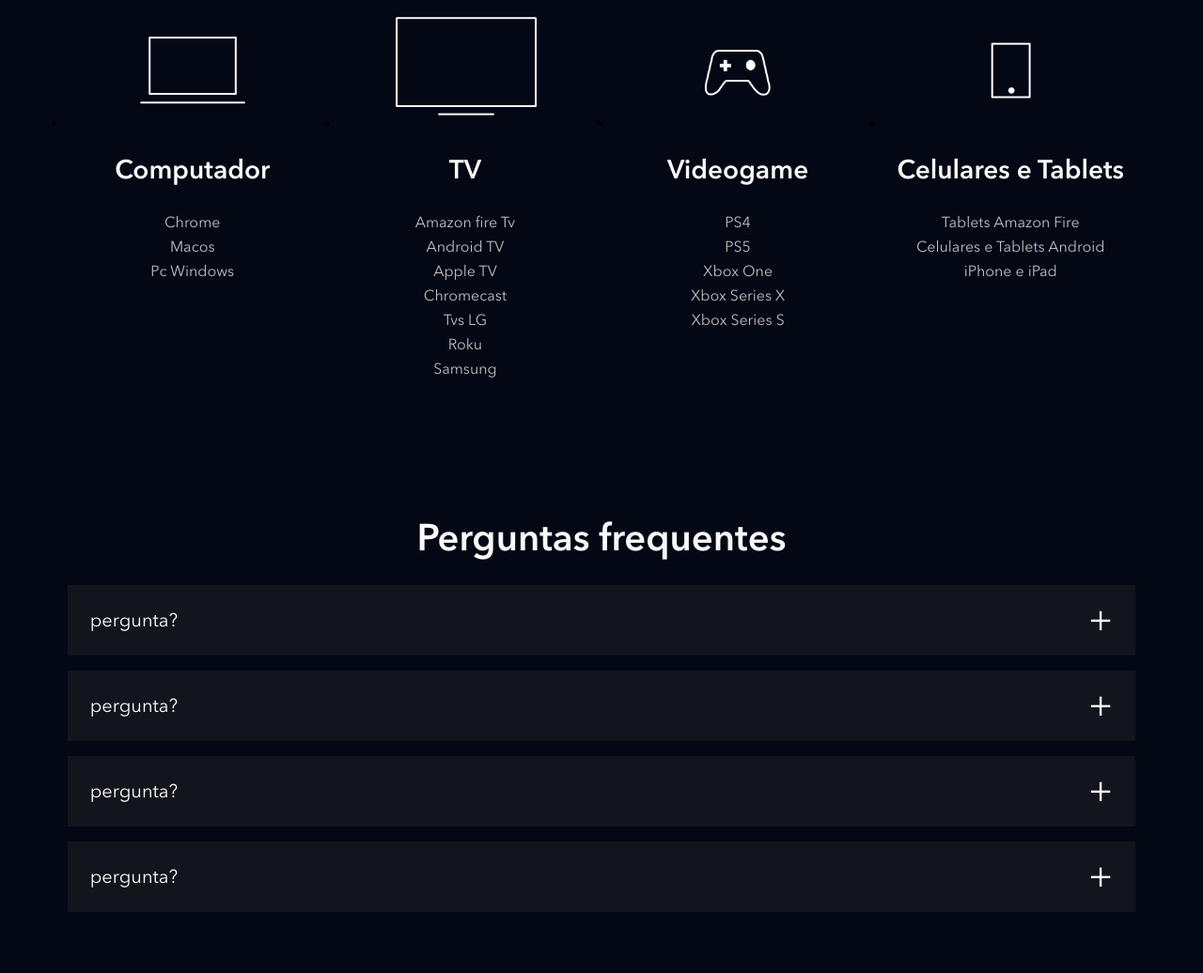
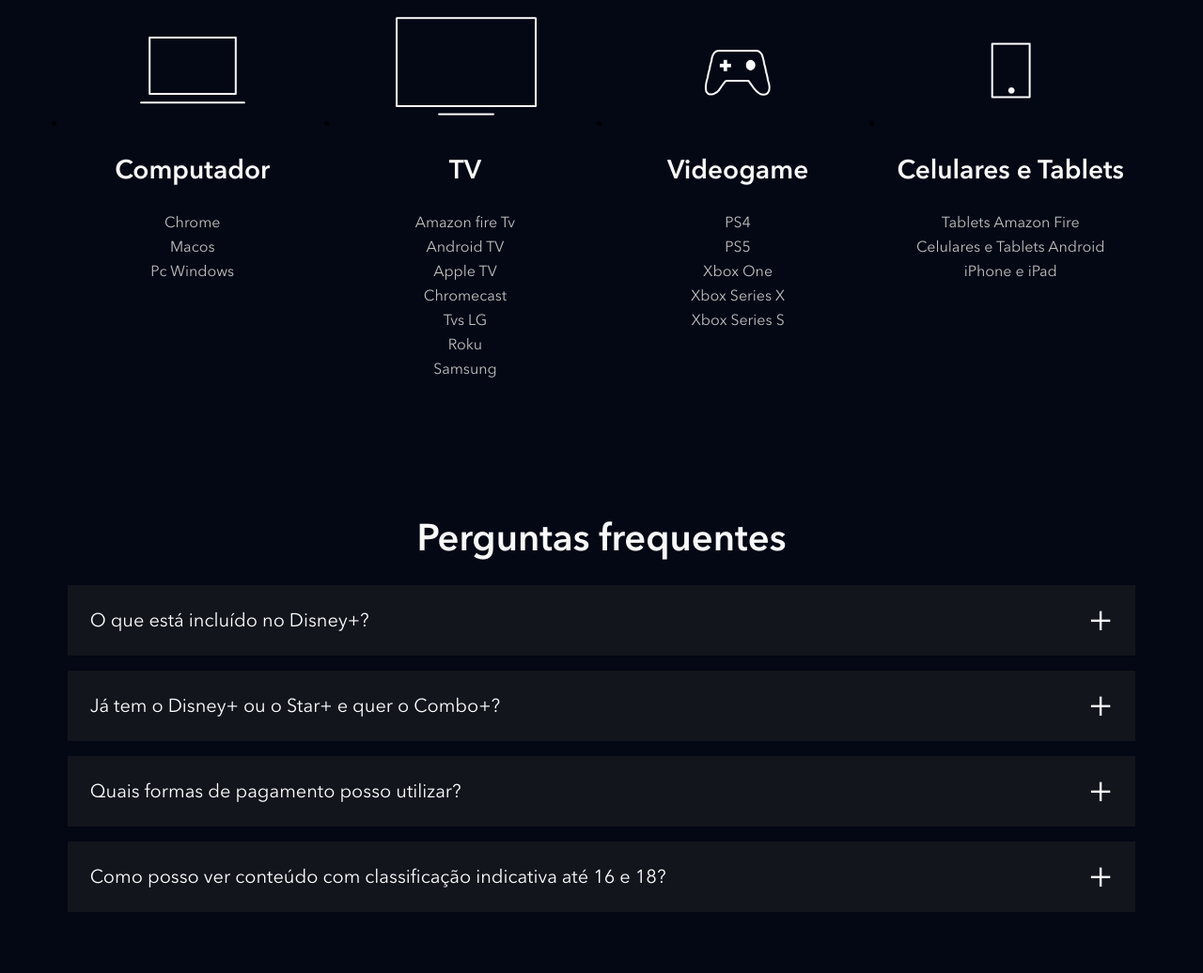
Before and after one commit to LuizFernandoDeveloper/LandpageDisneyPlus, a website: page index.html in a window 1280 px wide. Shown: the part 3823-4859 px from the top of the page at 94% size. Drawn offline with Linux system fonts and the light colour scheme; files whose address does not match are found by name.

Commit message:
updating the faq with information from the site

```diff
--- a/index.html
+++ b/index.html
@@ -212,34 +212,85 @@
         <ul class="faq__questions">
             <li class="faq__questions__item ">
                 <div class="faq__questions__item__question" data-faq-question>
-                    pergunta?
+                    O que está incluído no Disney+?
                 </div>
                 <div class="faq__questions__item__answer text--big ">
-                    resposta !
+                    <h5 class="text--big">O Disney+ oferece:</h5>
+                    <ul class="faq__questions__item__answer__list text--medium">
+                        <li>
+                            Experiência de entretenimento exclusiva
+                        </li>
+                        <li>
+                            As melhores histórias da Disney, Pixar, Marvel, Star Wars e National Geographic, tudo em um só lugar.
+                        </li>
+                        <li>
+                            Groupwatch: assista junto com amigos ou familiares, mesmo separados.
+                        </li>
+                        <li>
+                            Downloads ilimitados em até 10 dispositivos compatíveis.
+                        </li>
+                        <li>
+                            Mais de 300 títulos em 4K UHD e HDR.
+                        </li>
+                        <li>
+                            A possibilidade de assistir em até 4 dispositivos compatíveis simultaneamente sem custo adicional.
+                        </li>
+                        <li>
+                            IMAX Enhanced: disponível para alguns títulos da Marvel em dispositivos compatíveis com o Disney+.
+                        </li>
+                    </ul>
                 </div>
             </li>
             <li class="faq__questions__item">
                 <div class="faq__questions__item__question" data-faq-question>
-                    pergunta?
+                    Já tem o Disney+ ou o Star+ e quer o Combo+?
                 </div>
                 <div class="faq__questions__item__answer text--big">
-                    resposta !
+                    <h5 class="text--big">Ao assinar o Combo+:</h5>
+                    <ul class="faq__questions__item__answer__list text--medium">
+                        <li>
+                            O valor da sua assinatura existente (anual ou mensal) será descontado do preço do Combo+.
+                        </li>
+                        <li>
+                            Se você assina o plano mensal, o valor que você paga mensalmente será descontado do preço do Combo+.
+                        </li>
+                        <li>
+                            Se você assina o plano anual, dividiremos o valor que você já pagou em 12 vezes e descontaremos esse valor do preço do Combo+ mensalmente.
+                        </li>
+                        <li>
+                            ocê vai receber um e-mail com os valores detalhados assim que finalizar o pagamento.
+                        </li>
+                        <li>
+                            Lembre-se: você pode cancelar a assinatura quando quiser..
+                        </li>
+                    </ul>
+                    <p>No momento, apenas a assinatura mensal do Combo+ está disponível.</p>
                 </div>
             </li>
             <li class="faq__questions__item">
                 <div class="faq__questions__item__question" data-faq-question>
-                    pergunta?
+                    Quais formas de pagamento posso utilizar?
                 </div>
                 <div class="faq__questions__item__answer text--big">
-                    resposta !
+                    Você pode utilizar:
+                    cartão de débito, cartão de crédito, PayPal, Mercado Pago,
+                    e também empresas parceiras como Google Play Store, App Store da Apple;
+                    Mercado Livre e provedores locais de TV, telefonia e internet.
                 </div>
             </li>
             <li class="faq__questions__item">
                 <div class="faq__questions__item__question" data-faq-question>
-                    pergunta?
+                    Como posso ver conteúdo com classificação indicativa até 16 e 18?
                 </div>
                 <div class="faq__questions__item__answer text--big">
-                    resposta !
+                    Para poder acessar o catálogo completo que inclui conteúdo
+                    com classificação indicativa até 16 e 18, todos os usuários
+                    do Disney+ na América Latina devem atualizar as configurações
+                    de controle parental do perfil. É possível restringir o conteúdo
+                    de cada perfil e também adicionar um PIN de bloqueio. Os usuários
+                    que preferirem manter a configuração atual vão continuar aproveitando
+                    o Disney+ com a classificação indicativa até 14,
+                    podendo alterá-la a qualquer momento em "Editar Perfis".
                 </div>
             </li>
         </ul>
--- a/src/styles/_faq.scss
+++ b/src/styles/_faq.scss
@@ -36,6 +36,17 @@
                 overflow: hidden;
                 height: 0;
                 transition: height, .9s, ease;
+
+                &__list{
+                    margin-left: 48px;
+                    margin-top: 12px;
+                    list-style-type: disc;
+
+                    li{
+                        margin: 12px 0 ;
+
+                    }
+                }
             }
 
             &--is-open{
```
Also changed, not shown: dist/css/main.css.
